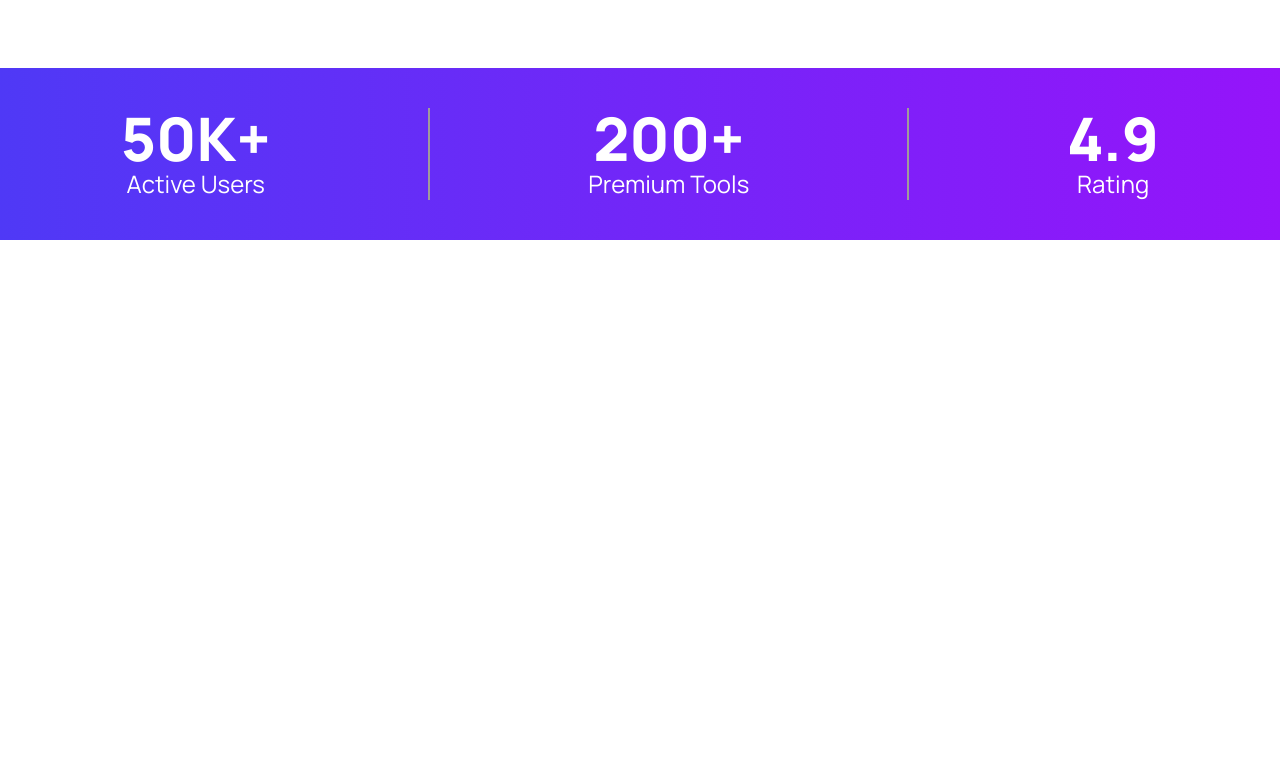
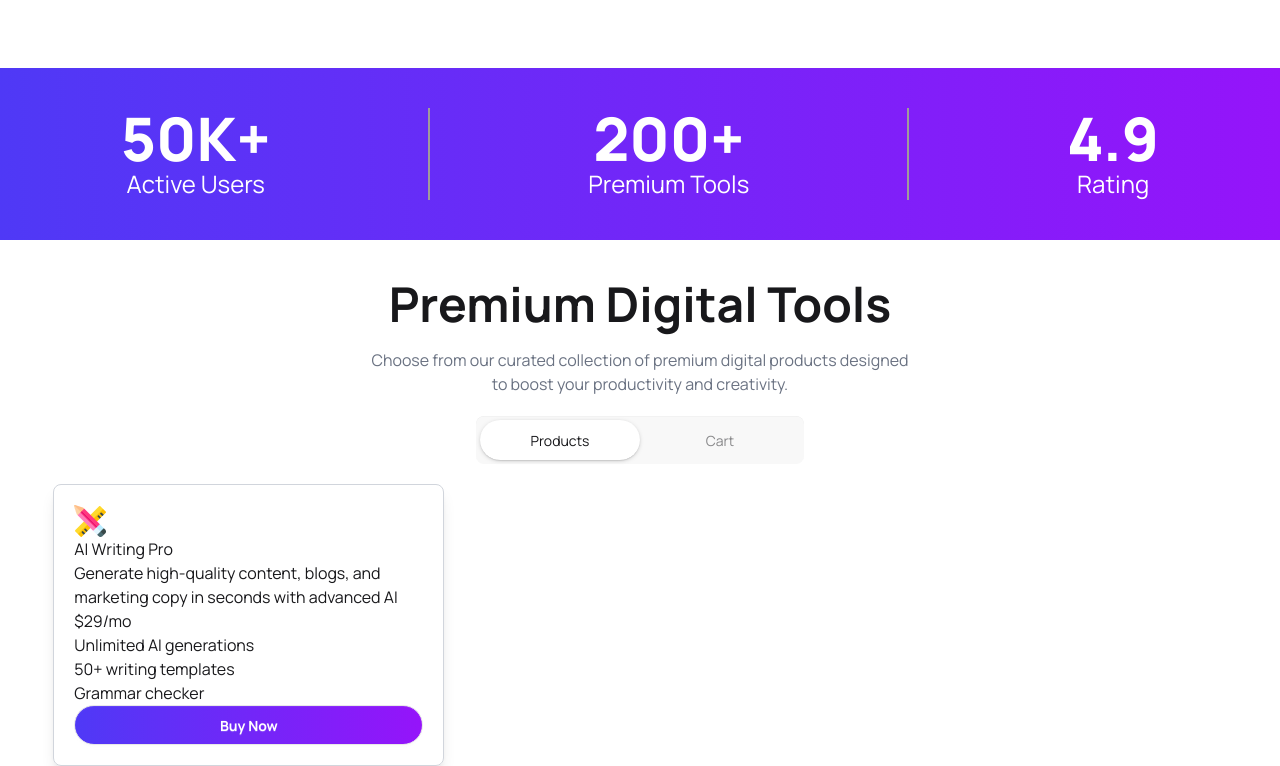
Before and after one commit to ashik-creates/B13-A06, a React (Vite) app: page / in a window 1280 px wide. Shown: the part 687-1453 px from the top of the page. Before the commit the page ends 927 px from the top, so only its background shows below. Built offline with nearby package versions, Linux system fonts and the light colour scheme.

Commit message:
added tabs section

```diff
--- a/src/App.jsx
+++ b/src/App.jsx
@@ -2,6 +2,8 @@ import './App.css'
 import Banner from './components/Banner/Banner'
 import Stats from './components/Statas/Stats'
 import NavBar from './components/NavBar/NavBar'
+import Tabs from './components/Tabs/Tabs'
+import Products from './components/Products/Products'
 
 function App() {
 
@@ -11,6 +13,8 @@ function App() {
       <NavBar></NavBar>
       <Banner></Banner>
       <Stats></Stats>
+      <Tabs></Tabs>
+      <Products></Products>
     </>
   )
 }
--- a/src/components/Banner/Banner.jsx
+++ b/src/components/Banner/Banner.jsx
@@ -6,7 +6,7 @@ const Banner = () => {
   return (
     <div className="max-w-[95%] md:w-11/12 mx-auto min-h-162.5 flex items-center justify-center mt-5">
       <div className="flex flex-col md:grid md:grid-cols-12 items-center gap-10">
-        <div className="text-center md:text-start col-span-1 items-center md:items-start md:col-span-7 justify-center flex flex-col gap-5 flex-1">
+        <div className="text-center md:text-start col-span-1 items-center md:items-start md:col-span-7 justify-center flex flex-col gap-5">
           <div className="badge bg-purple-200 text-[#4F39F6] rounded-full max-[300px]:hidden">
             <FaRegDotCircle></FaRegDotCircle> New: AI-Powered Tools Available
           </div>
--- /dev/null
+++ b/src/components/Products/Products.jsx
@@ -0,0 +1,11 @@
+import ProductsCard from "./ProductsCard/ProductsCard";
+
+const Products = () => {
+    return (
+        <div className="w-11/12 mx-auto grid sm:grid-cols-2 lg:grid-cols-3">
+            <ProductsCard></ProductsCard>
+        </div>
+    );
+};
+
+export default Products;
--- /dev/null
+++ b/src/components/Products/ProductsCard/ProductsCard.jsx
@@ -0,0 +1,34 @@
+import designToolImg from "../../../assets/products/design-tool.png";
+
+const ProductsCard = () => {
+  return(
+  <div>
+    <div className="p-5 shadow-lg rounded-lg border border-gray-300">
+        <div>
+            <img src={designToolImg} alt="tool image" />
+        </div>
+        <div>
+            <h2>
+                AI Writing Pro
+            </h2>
+            <p>
+                Generate high-quality content, blogs, and marketing copy in seconds with advanced AI
+            </p>
+            <p>
+                $29/mo
+            </p>
+            <div>
+                <p>Unlimited AI generations</p>
+                <p>50+ writing templates</p>
+                <p>Grammar checker</p>
+            </div>
+        </div>
+        <button className="btn linear-gr-bg w-full rounded-full text-white font-bold">
+            Buy Now
+        </button>
+    </div>
+  </div>
+  )
+};
+
+export default ProductsCard;
--- /dev/null
+++ b/src/components/Tabs/Tabs.jsx
@@ -0,0 +1,32 @@
+const Tabs = () => {
+  return (
+    <div className="w-11/12 mx-auto flex justify-center items-center mt-10 mb-5">
+      <div className="flex flex-col justify-center items-center gap-5">
+        <h1 className="text-5xl font-bold">Premium Digital Tools</h1>
+        <p className="text-center text-gray-500">
+          Choose from our curated collection of premium digital products
+          designed <br /> to boost your productivity and creativity.
+        </p>
+        <div className="">
+          <div className="tabs tabs-box">
+            <input
+              type="radio"
+              name="my_tabs_1"
+              className="tab rounded-full w-40"
+              aria-label="Products"
+              defaultChecked
+            />
+            <input
+              type="radio"
+              name="my_tabs_1"
+              className="tab rounded-full w-40"
+              aria-label="Cart"
+            />
+          </div>
+        </div>
+      </div>
+    </div>
+  );
+};
+
+export default Tabs;
```
